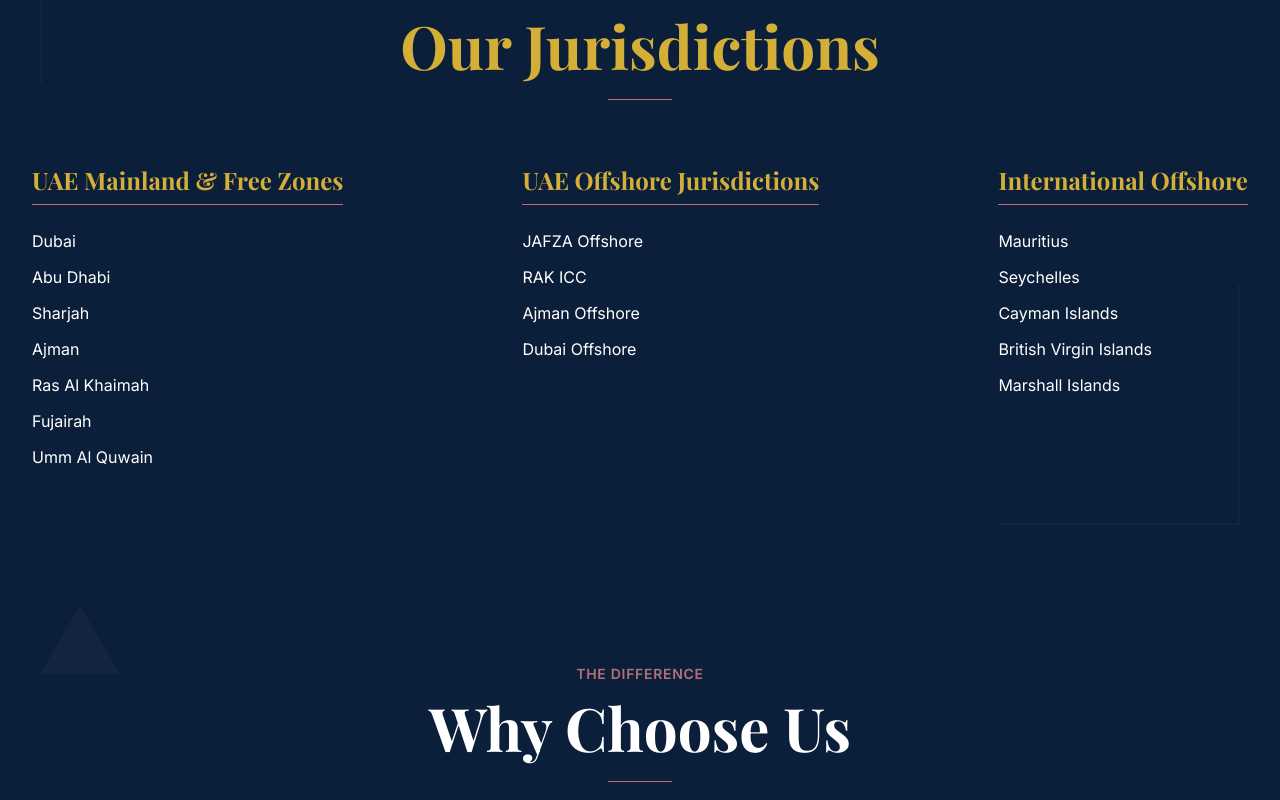
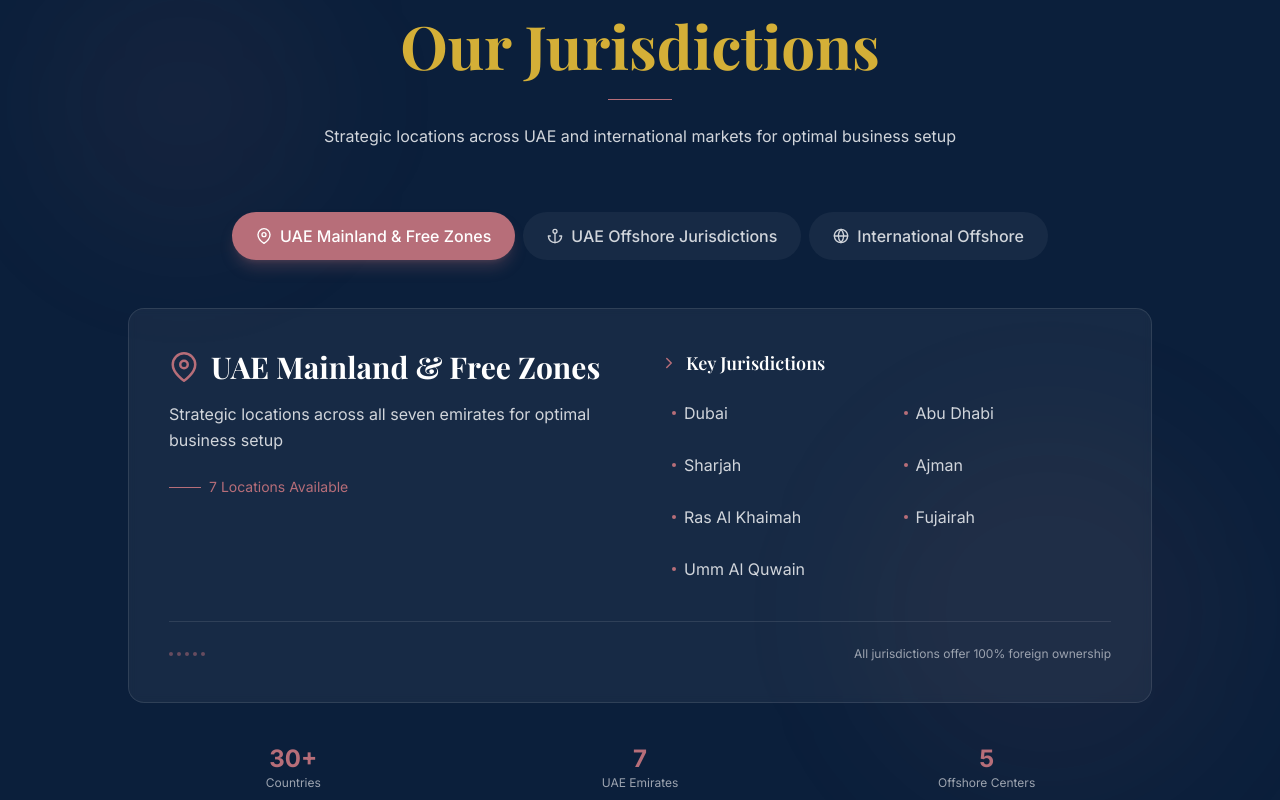
Before and after one commit to Alazar-da/amanah-corporate-advisory, a Next.js app: page / in a window 1280 px wide. Shown: the part 3600-4400 px from the top of the page. Built offline with nearby package versions, Linux system fonts and the light colour scheme.

Commit message:
design edited

```diff
--- a/app/components/Locations.tsx
+++ b/app/components/Locations.tsx
@@ -1,27 +1,45 @@
 'use client'
 
-import React from 'react'
-import { motion } from 'framer-motion'
+import React, { useState } from 'react'
+import { motion, AnimatePresence } from 'framer-motion'
+import { FiMapPin, FiGlobe, FiAnchor, FiChevronRight } from 'react-icons/fi'
 
 const Locations = () => {
+  const [activeRegion, setActiveRegion] = useState(0)
+
   const locations = {
-    'UAE Mainland & Free Zones': ['Dubai', 'Abu Dhabi', 'Sharjah', 'Ajman', 'Ras Al Khaimah', 'Fujairah', 'Umm Al Quwain'],
-    'UAE Offshore Jurisdictions': ['JAFZA Offshore', 'RAK ICC', 'Ajman Offshore', 'Dubai Offshore'],
-    'International Offshore': ['Mauritius', 'Seychelles', 'Cayman Islands', 'British Virgin Islands', 'Marshall Islands']
+    'UAE Mainland & Free Zones': {
+      icon: <FiMapPin />,
+      color: 'from-roseGold-500/20 to-roseGold-500/5',
+      cities: ['Dubai', 'Abu Dhabi', 'Sharjah', 'Ajman', 'Ras Al Khaimah', 'Fujairah', 'Umm Al Quwain'],
+      description: 'Strategic locations across all seven emirates for optimal business setup'
+    },
+    'UAE Offshore Jurisdictions': {
+      icon: <FiAnchor />,
+      color: 'from-roseGold-500/20 to-roseGold-500/5',
+      cities: ['JAFZA Offshore', 'RAK ICC', 'Ajman Offshore', 'Dubai Offshore'],
+      description: 'Premium offshore solutions with 100% foreign ownership'
+    },
+    'International Offshore': {
+      icon: <FiGlobe />,
+      color: 'from-roseGold-500/20 to-roseGold-500/5',
+      cities: ['Mauritius', 'Seychelles', 'Cayman Islands', 'British Virgin Islands', 'Marshall Islands'],
+      description: 'Global footprint across world-class financial centers'
+    }
   }
 
+  const regions = Object.keys(locations) as Array<keyof typeof locations>
+  const currentRegion = regions[activeRegion]
+
   return (
-    <section id="locations" className="py-24 bg-navy text-white relative">
-      <div className="absolute inset-0 opacity-5 overflow-hidden">
-  <div className="absolute top-0 left-0 w-full h-full">
-    <div className="absolute top-10 left-10 w-40 h-40 border-l-2 border-t-2 border-roseGold-500"></div>
-    <div className="absolute bottom-10 right-10 w-60 h-60 border-r-2 border-b-2 border-roseGold-500"></div>
-
-  </div>
+    <section id="locations" className="py-24 bg-gradient-to-br from-navy to-navy/95 relative overflow-hidden">
+      {/* Animated Background */}
+      <div className="absolute inset-0">
+        <div className="absolute top-20 left-10 w-72 h-72 bg-roseGold-500/5 rounded-full blur-3xl animate-float"></div>
+        <div className="absolute bottom-20 right-10 w-96 h-96 bg-roseGold-500/5 rounded-full blur-3xl animate-float-slow"></div>
       </div>
 
-      <div className="container-custom">
-
+      <div className="container-custom relative z-10">
         <motion.div
           initial={{ opacity: 0, y: 20 }}
           whileInView={{ opacity: 1, y: 0 }}
@@ -34,35 +52,117 @@
             Our Jurisdictions
           </h2>
           <div className="w-16 h-px bg-roseGold-500 mx-auto mt-6"></div>
+          <p className="text-gray-300 mt-6 max-w-2xl mx-auto">
+            Strategic locations across UAE and international markets for optimal business setup
+          </p>
         </motion.div>
 
-<div className="flex flex-col md:flex-row md:justify-between gap-12">
-  {Object.entries(locations).map(([region, cities], index) => (
+        {/* Interactive Map-style Layout */}
+        <div className="max-w-5xl mx-auto">
+          {/* Region Selector Tabs */}
+          <div className="flex flex-wrap justify-center gap-2 mb-12">
+            {regions.map((region, index) => (
+              <button
+                key={index}
+                onClick={() => setActiveRegion(index)}
+                className={`px-6 py-3 rounded-full transition-all duration-500 text-sm md:text-base font-medium ${
+                  activeRegion === index
+                    ? 'bg-roseGold-500 text-white shadow-lg shadow-roseGold-500/25'
+                    : 'bg-white/5 text-gray-300 hover:bg-white/10'
+                }`}
+              >
+                <span className="flex items-center gap-2">
+                  {Object.values(locations)[index].icon}
+                  {region}
+                </span>
+              </button>
+            ))}
+          </div>
+
+          {/* Active Region Content */}
+          <AnimatePresence mode="wait">
             <motion.div
-      key={index}
-      initial={{ opacity: 0, y: 30 }}
-      whileInView={{ opacity: 1, y: 0 }}
-      transition={{ duration: 0.5, delay: index * 0.1 }}
-      viewport={{ once: true }}
-      className={`
-       md:w-auto w-fit
-        ${index === 0 ? 'md:items-start' : ''}
-        ${index === 1 ? 'md:items-center self-end md:self-start' : ''}
-        ${index === 2 ? 'md:items-start' : ''}
-      `}
+              key={activeRegion}
+              initial={{ opacity: 0, y: 20 }}
+              animate={{ opacity: 1, y: 0 }}
+              exit={{ opacity: 0, y: -20 }}
+              transition={{ duration: 0.4 }}
+              className="bg-white/5 backdrop-blur-sm rounded-2xl p-8 md:p-10 border border-white/10"
             >
-      <h3 className="text-2xl font-heading font-bold text-gold mb-6 pb-2 border-b border-roseGold-500 inline-block">
-        {region}
+              <div className="grid md:grid-cols-2 gap-10">
+                {/* Left Side - Info */}
+                <div>
+                  <div className="flex items-center gap-3 mb-4">
+                    <div className="text-roseGold-500 text-3xl">
+                      {locations[currentRegion].icon}
+                    </div>
+                    <h3 className="text-2xl md:text-3xl font-heading font-bold text-white">
+                      {currentRegion}
                     </h3>
-      <ul className="space-y-3">
-        {cities.map((city, idx) => (
-          <li key={idx} className=" hover:text-roseGold-500 transition-colors text-sm md:text-base">
-            {city}
-          </li>
-        ))}
-      </ul>
+                  </div>
+                  <p className="text-gray-300 mb-6 leading-relaxed">
+                    {locations[currentRegion].description}
+                  </p>
+                  <div className="flex items-center gap-2 text-roseGold-500 text-sm">
+                    <span className="w-8 h-px bg-roseGold-500"></span>
+                    <span>{locations[currentRegion].cities.length} Locations Available</span>
+                  </div>
+                </div>
+
+                {/* Right Side - Cities Grid */}
+                <div>
+                  <h4 className="text-lg font-semibold text-white mb-4 flex items-center gap-2">
+                    <FiChevronRight className="text-roseGold-500" />
+                    Key Jurisdictions
+                  </h4>
+                  <div className="grid grid-cols-2 gap-3">
+                    {locations[currentRegion].cities.map((city:any, idx:any) => (
+                      <motion.div
+                        key={idx}
+                        initial={{ opacity: 0, x: -10 }}
+                        animate={{ opacity: 1, x: 0 }}
+                        transition={{ duration: 0.3, delay: idx * 0.05 }}
+                        className="group"
+                      >
+                        <div className="flex items-center gap-2 text-gray-300 group-hover:text-roseGold-500 transition-colors py-2 px-3 rounded-lg group-hover:bg-white/5">
+                          <div className="w-1 h-1 rounded-full bg-roseGold-500 group-hover:scale-150 transition-transform"></div>
+                          <span className="text-sm md:text-base">{city}</span>
+                        </div>
                       </motion.div>
                     ))}
+                  </div>
+                </div>
+              </div>
+
+              {/* Decorative Line */}
+              <div className="mt-8 pt-6 border-t border-white/10 flex justify-between items-center">
+                <div className="flex gap-1">
+                  {[...Array(5)].map((_, i) => (
+                    <div key={i} className="w-1 h-1 rounded-full bg-roseGold-500/50"></div>
+                  ))}
+                </div>
+                <p className="text-xs text-gray-400">
+                  All jurisdictions offer 100% foreign ownership
+                </p>
+              </div>
+            </motion.div>
+          </AnimatePresence>
+
+          {/* Stats */}
+          <div className="grid grid-cols-3 gap-4 mt-10">
+            <div className="text-center">
+              <div className="text-2xl font-bold text-roseGold-500">30+</div>
+              <div className="text-xs text-gray-400">Countries</div>
+            </div>
+            <div className="text-center">
+              <div className="text-2xl font-bold text-roseGold-500">7</div>
+              <div className="text-xs text-gray-400">UAE Emirates</div>
+            </div>
+            <div className="text-center">
+              <div className="text-2xl font-bold text-roseGold-500">5</div>
+              <div className="text-xs text-gray-400">Offshore Centers</div>
+            </div>
+          </div>
         </div>
       </div>
     </section>
```
Lines whose indentation alone changed are shown as unchanged.
